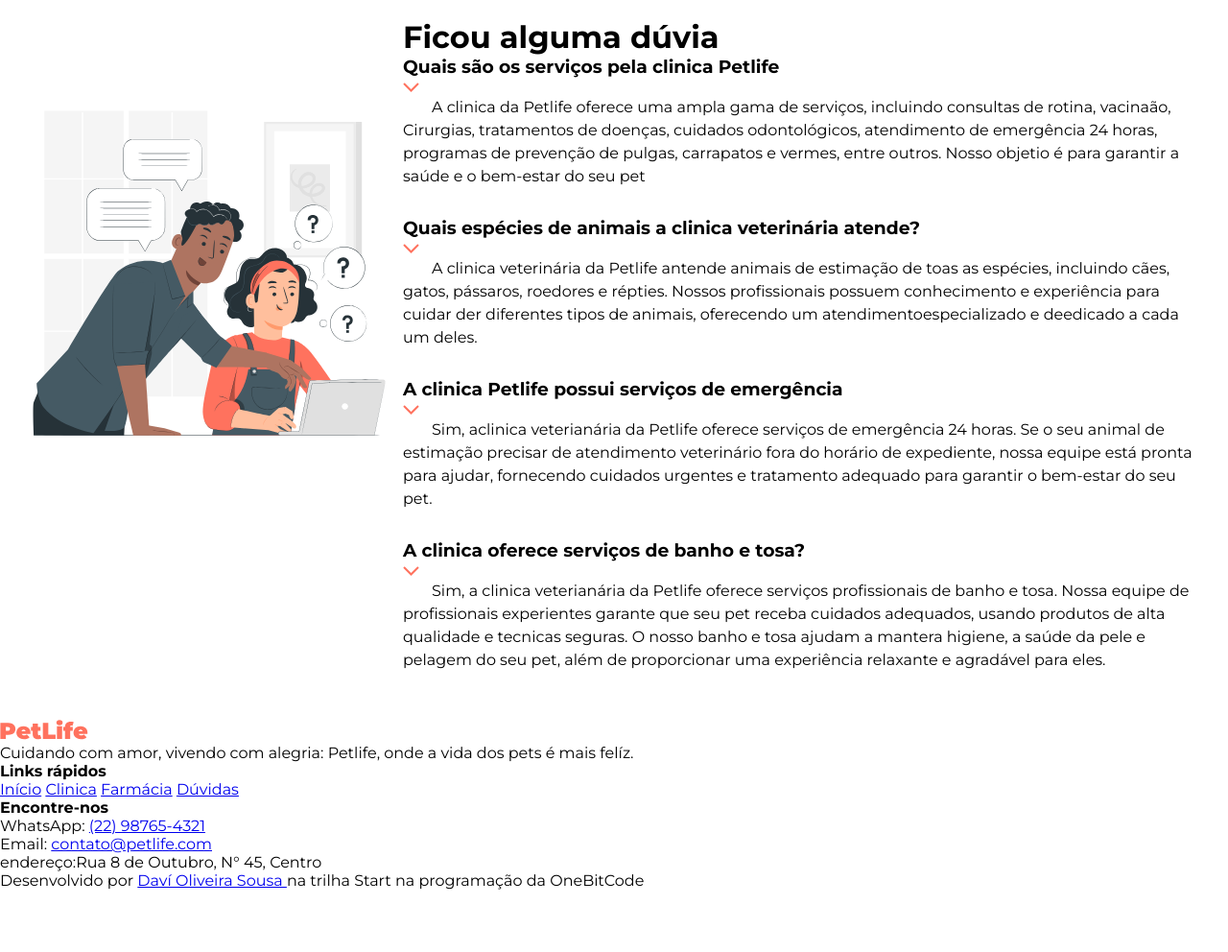
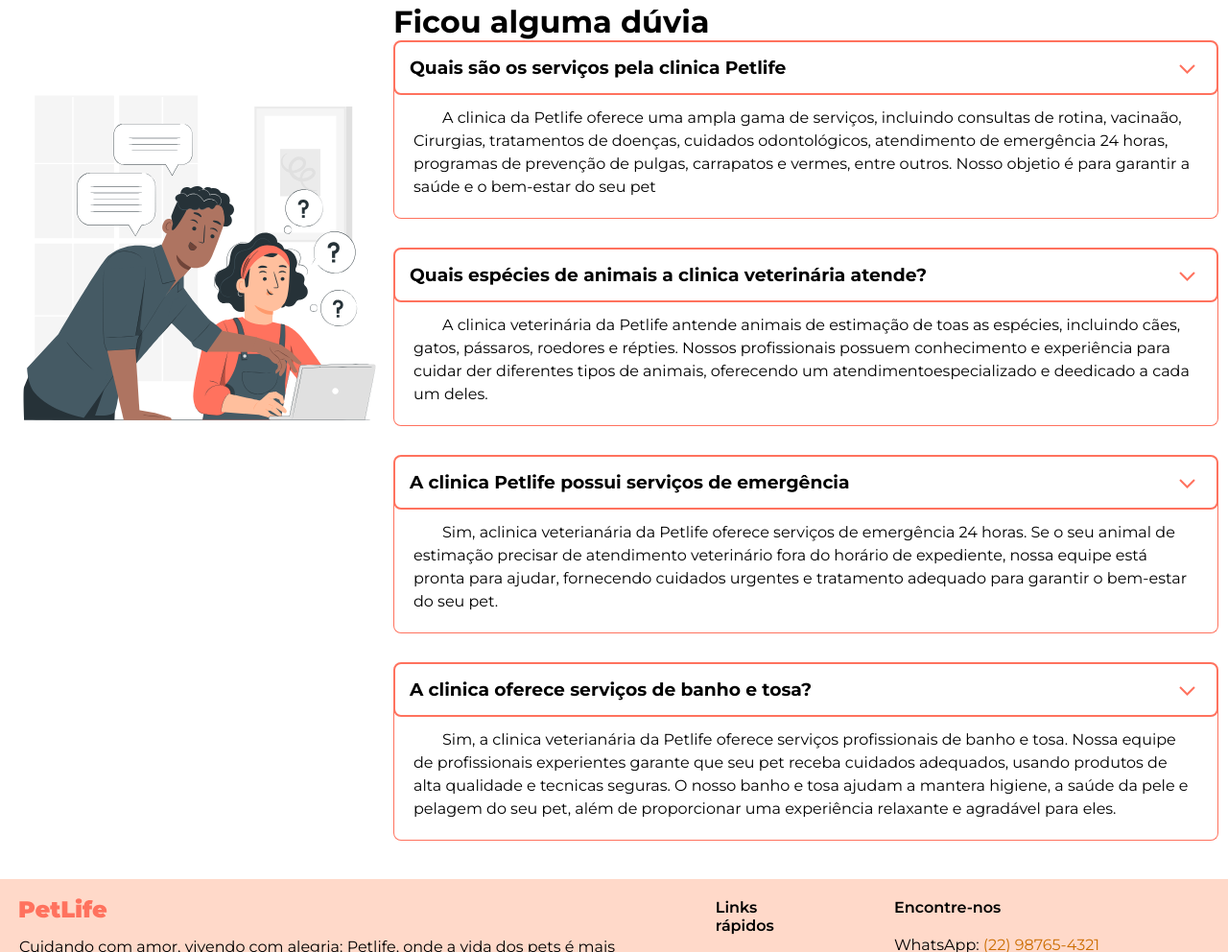
Before and after one commit to Davi-Dev25/projeto-veterinaria, a plain HTML site: page index.html in a window 1280 px wide. Shown: the part 1808-2800 px from the top of the page at 96% size. Before the commit the page ends 2735 px from the top, so only its background shows below. Drawn offline with nearby package versions, Linux system fonts and the light colour scheme.

Commit message:
finalizando css

```diff
--- a/index.html
+++ b/index.html
@@ -74,13 +74,13 @@
             <div>
                 <h2>Ficou alguma dúvia</h2>
 
-                <div>
+                <div class="duvida">
                     <h3>Quais são os serviços pela clinica Petlife</h3>
                     <img src="imagens/arrow-down.svg" alt="">
                     <p class="paragrafo">A clinica da Petlife oferece uma ampla gama de serviços, incluindo consultas de rotina, vacinaão, Cirurgias, tratamentos de doenças, cuidados odontológicos, atendimento de emergência 24 horas, programas de prevenção de pulgas, carrapatos e vermes, entre outros. Nosso objetio é para garantir a saúde e o bem-estar do seu pet</p>
                 </div>
 
-                <div>
+                <div class="duvida">
                     <h3>Quais espécies de animais a clinica veterinária atende?</h3>
                     <img src="imagens/arrow-down.svg" alt="">
                     <p class="paragrafo">
@@ -88,7 +88,7 @@
                     </p>
                 </div>
 
-                <div>
+                <div class="duvida">
                     <h3>A clinica Petlife possui serviços de emergência</h3>
                     <img src="imagens/arrow-down.svg" alt="">
                     <p class="paragrafo">
@@ -96,7 +96,7 @@
                     </p>
                 </div>
 
-                <div>
+                <div class="duvida">
                     <h3>A clinica oferece serviços de banho e tosa?</h3>
                     <img src="imagens/arrow-down.svg" alt="">
                     <p class="paragrafo">Sim, a clinica veterianária da Petlife oferece serviços profissionais de banho e tosa. Nossa equipe de profissionais experientes garante que seu pet receba cuidados adequados, usando produtos de alta qualidade e tecnicas seguras. O nosso banho e tosa ajudam a mantera higiene, a saúde da pele e pelagem do seu pet, além de proporcionar uma experiência relaxante e agradável para eles.
@@ -112,7 +112,7 @@
             <p>Cuidando com amor, vivendo com alegria: Petlife, onde a vida dos pets é mais felíz.</p>
         </div>
         <div>
-            <strong>Links rápidos</strong>
+            <strong class="titulo">Links rápidos</strong>
             <nav>
                 <a href="#inicio">Início</a>
                 <a href="#clinica">Clinica</a>
@@ -121,13 +121,13 @@
             </nav>
         </div>
         <div>
-            <strong>Encontre-nos</strong>
+            <strong class="titulo">Encontre-nos</strong>
             <p>WhatsApp: <a href="https://wa.me/5562982247950" target="_blank">(22) 98765-4321</a></p>
             <p>Email: <a href="mailto:contato@petlife.com">contato@petlife.com</a></p>
             <p>endereço:Rua 8 de Outubro, N° 45, Centro </p>
         </div>
     </footer>
-    <div>
+    <div id="copy">
         Desenvolvido por <a href="https://github.com/" target="_blank">Daví Oliveira Sousa
         </a>
         na trilha Start na programação da OneBitCode
--- a/style/media.css
+++ b/style/media.css
@@ -2,9 +2,6 @@
 
 @media screen and (min-width: 769px){
     #burguer{
-        display: none;
-    }
-    header > span{
         display: none;
     }
     header > nav{
@@ -37,4 +34,13 @@
         left: 0%;
         z-index: -10;
     }
+    #farmacia{
+        text-align: center;
+    }
+    #farmacia > img{
+        margin: auto;
+    }
+    #farmacia > p{
+        max-width: 950px;
+    }
 }
--- a/style/style.css
+++ b/style/style.css
@@ -50,7 +50,6 @@ header nav > a:hover{
     color: #692100;
 }
 section{
-    margin: 10px;
     padding: 10px;
 }
 section > img{
@@ -105,6 +104,14 @@ h1, h2{
     color: white;
     transition: .5s;
 }
+.absolute{
+    width: 100%;
+
+    position: absolute;
+    bottom: 50%;
+    left: 0%;
+    z-index: -10;
+}
 #inicio > div{
     flex:1 1 500px ;
     align-content: center;
@@ -121,11 +128,11 @@ h1, h2{
 #farmacia{
     display: flex;
     flex-flow: row wrap;
-    justify-content:center ;
+    justify-content:center;
 }
 #farmacia > div{
     flex:1 1 500px;
-    align-content:center;
+    justify-content: center;
 }
 
 #duvidas{
@@ -136,5 +143,75 @@ h1, h2{
 
 #duvidas > div{
     flex:1 1 500px ;
+}
+.duvida{
+    position: relative;
+}
+.duvida h3{
+    padding: 15px;
+    border: 2px solid #ff725e;
+    border-radius: 8px;
+    cursor: pointer;
+}
 
+.duvida img{
+    position: absolute;
+    top: 25px;
+    right: 24px;
 }
+.duvida p{
+    border-left: 1px solid #ff725e;
+    border-right: 1px solid #ff725e;
+    border-bottom: 1px solid #ff725e;;
+    border-radius:0px 0px 8px 8px;
+    margin-top: -8px;
+    padding: 20px;
+}
+
+footer{
+    background-color: rgba(255, 152, 108, 0.367);
+    padding: 20px;
+
+    display: flex;
+    gap: 80px;
+}
+
+footer img,
+footer .titulo{
+    display: block;
+    font-weight: 600;
+    margin-bottom:20px;
+}
+
+div nav > a{
+    color: #12171a;
+    display: block;
+    margin-bottom: 16px;
+    text-decoration: none;
+    max-width: 360px;
+}
+div nav > a:hover{
+    color: #fc3217;
+    transition: 0.5s;
+}
+footer p a{
+    color: #cc6d00;
+    text-decoration: none;
+}
+
+footer p a:hover{
+    color: #8b1d02;
+    transition: 0.5s;
+}
+
+#copy{
+    background-color: #12171a;
+    color: white;
+    padding: 20px;
+    text-align: center;
+}
+
+#copy a{
+    color: #8b1d02;
+    text-decoration: none;
+}
```
